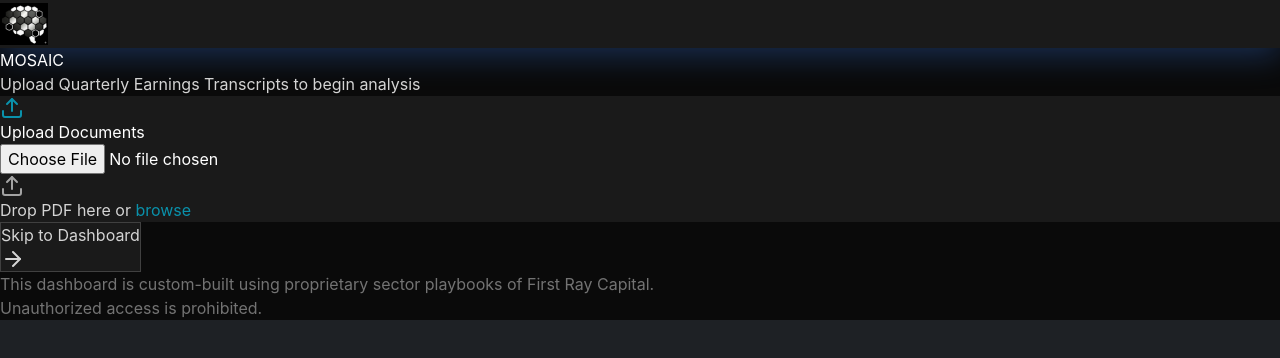
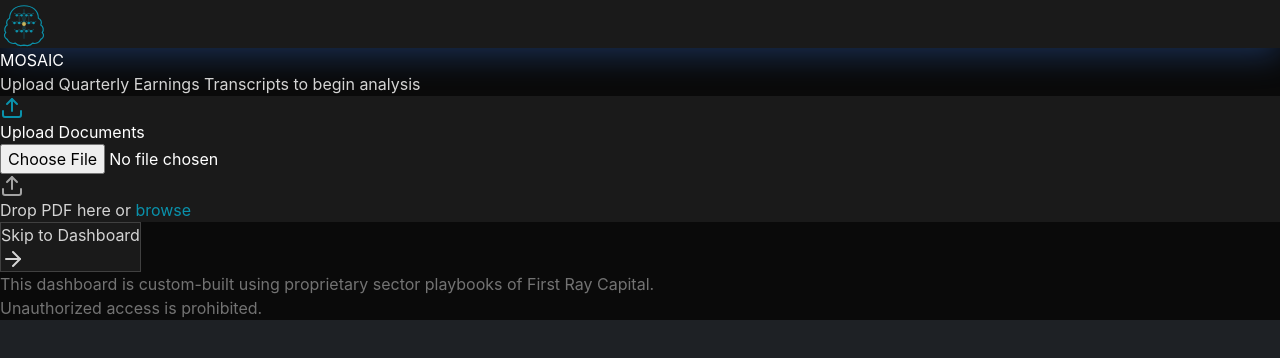
Before and after one commit to juhidang/financial-dashboard, a React (Vite) app: page / in a window 1280 px wide. Shown: the top 358 px of the page. Built offline with nearby package versions, Linux system fonts and the light colour scheme.

Commit message:
updated logo

```diff
--- a/src/App.jsx
+++ b/src/App.jsx
@@ -189,16 +189,121 @@
 };
 
 // ============================================================================
-// LOGO COMPONENT
+// LOGO COMPONENT - Futuristic Brain Icon
 // ============================================================================
 const Logo = ({ size = 24, className = '' }) => {
   return (
-    <img
-      src="/logo.png"
-      alt="MOSAIC Logo"
+    <svg
+      width={size}
+      height={size}
+      viewBox="0 0 100 100"
       className={className}
-      style={{ width: `${size}px`, height: `${size}px`, objectFit: 'contain' }}
-    />
+      style={{ display: 'block' }}
+      xmlns="http://www.w3.org/2000/svg"
+    >
+      {/* Brain outline - stylized */}
+      <path
+        d="M50 12 C32 12, 20 22, 20 38 C15 40, 12 46, 15 52 C10 55, 8 62, 12 68 C8 72, 8 78, 15 82 C18 88, 25 92, 32 90 C35 94, 42 96, 50 94 C58 96, 65 94, 68 90 C75 92, 82 88, 85 82 C92 78, 92 72, 88 68 C92 62, 90 55, 85 52 C88 46, 85 40, 80 38 C80 22, 68 12, 50 12 Z"
+        fill="none"
+        stroke={THEME.accent.primary}
+        strokeWidth="2.5"
+        strokeLinecap="round"
+        strokeLinejoin="round"
+      />
+      {/* Brain hemispheres division */}
+      <path
+        d="M50 20 L50 80"
+        fill="none"
+        stroke={THEME.accent.primary}
+        strokeWidth="1.5"
+        strokeLinecap="round"
+        opacity="0.5"
+      />
+      {/* Brain folds/gyri - left hemisphere */}
+      <path
+        d="M30 28 Q35 32, 40 28 Q45 32, 50 28"
+        fill="none"
+        stroke={THEME.accent.primary}
+        strokeWidth="1.5"
+        strokeLinecap="round"
+        opacity="0.6"
+      />
+      <path
+        d="M25 45 Q30 50, 35 45 Q40 50, 45 45 Q48 50, 50 45"
+        fill="none"
+        stroke={THEME.accent.primary}
+        strokeWidth="1.5"
+        strokeLinecap="round"
+        opacity="0.6"
+      />
+      <path
+        d="M30 62 Q35 67, 40 62 Q45 67, 50 62"
+        fill="none"
+        stroke={THEME.accent.primary}
+        strokeWidth="1.5"
+        strokeLinecap="round"
+        opacity="0.6"
+      />
+      {/* Brain folds/gyri - right hemisphere */}
+      <path
+        d="M50 28 Q55 32, 60 28 Q65 32, 70 28"
+        fill="none"
+        stroke={THEME.accent.primary}
+        strokeWidth="1.5"
+        strokeLinecap="round"
+        opacity="0.6"
+      />
+      <path
+        d="M50 45 Q52 50, 55 45 Q60 50, 65 45 Q70 50, 75 45"
+        fill="none"
+        stroke={THEME.accent.primary}
+        strokeWidth="1.5"
+        strokeLinecap="round"
+        opacity="0.6"
+      />
+      <path
+        d="M50 62 Q55 67, 60 62 Q65 67, 70 62"
+        fill="none"
+        stroke={THEME.accent.primary}
+        strokeWidth="1.5"
+        strokeLinecap="round"
+        opacity="0.6"
+      />
+      {/* Neural network nodes - left */}
+      <circle cx="35" cy="32" r="2.5" fill={THEME.accent.primary} />
+      <circle cx="45" cy="32" r="2.5" fill={THEME.accent.primary} />
+      <circle cx="30" cy="48" r="2.5" fill={THEME.accent.primary} />
+      <circle cx="40" cy="48" r="2.5" fill={THEME.accent.primary} />
+      <circle cx="35" cy="65" r="2.5" fill={THEME.accent.primary} />
+      <circle cx="45" cy="65" r="2.5" fill={THEME.accent.primary} />
+      {/* Neural network nodes - right */}
+      <circle cx="55" cy="32" r="2.5" fill={THEME.accent.primary} />
+      <circle cx="65" cy="32" r="2.5" fill={THEME.accent.primary} />
+      <circle cx="60" cy="48" r="2.5" fill={THEME.accent.primary} />
+      <circle cx="70" cy="48" r="2.5" fill={THEME.accent.primary} />
+      <circle cx="55" cy="65" r="2.5" fill={THEME.accent.primary} />
+      <circle cx="65" cy="65" r="2.5" fill={THEME.accent.primary} />
+      {/* Central hub - highlighted */}
+      <circle cx="50" cy="50" r="4" fill={THEME.semantic.edited} opacity="0.9" />
+      <circle cx="50" cy="50" r="2.5" fill={THEME.semantic.edited} />
+      {/* Neural connections - left */}
+      <line x1="35" y1="32" x2="45" y2="32" stroke={THEME.accent.secondary} strokeWidth="1" opacity="0.5" />
+      <line x1="30" y1="48" x2="40" y2="48" stroke={THEME.accent.secondary} strokeWidth="1" opacity="0.5" />
+      <line x1="35" y1="65" x2="45" y2="65" stroke={THEME.accent.secondary} strokeWidth="1" opacity="0.5" />
+      <line x1="40" y1="32" x2="40" y2="48" stroke={THEME.accent.secondary} strokeWidth="1" opacity="0.5" />
+      <line x1="40" y1="48" x2="50" y2="50" stroke={THEME.accent.secondary} strokeWidth="1" opacity="0.5" />
+      {/* Neural connections - right */}
+      <line x1="55" y1="32" x2="65" y2="32" stroke={THEME.accent.secondary} strokeWidth="1" opacity="0.5" />
+      <line x1="60" y1="48" x2="70" y2="48" stroke={THEME.accent.secondary} strokeWidth="1" opacity="0.5" />
+      <line x1="55" y1="65" x2="65" y2="65" stroke={THEME.accent.secondary} strokeWidth="1" opacity="0.5" />
+      <line x1="60" y1="32" x2="60" y2="48" stroke={THEME.accent.secondary} strokeWidth="1" opacity="0.5" />
+      <line x1="60" y1="48" x2="50" y2="50" stroke={THEME.accent.secondary} strokeWidth="1" opacity="0.5" />
+      {/* Cross-hemisphere connections */}
+      <line x1="45" y1="32" x2="50" y2="50" stroke={THEME.accent.secondary} strokeWidth="1" opacity="0.4" />
+      <line x1="55" y1="32" x2="50" y2="50" stroke={THEME.accent.secondary} strokeWidth="1" opacity="0.4" />
+      <line x1="45" y1="65" x2="50" y2="50" stroke={THEME.accent.secondary} strokeWidth="1" opacity="0.4" />
+      <line x1="55" y1="65" x2="50" y2="50" stroke={THEME.accent.secondary} strokeWidth="1" opacity="0.4" />
+    </svg>
   );
 };
 
```
